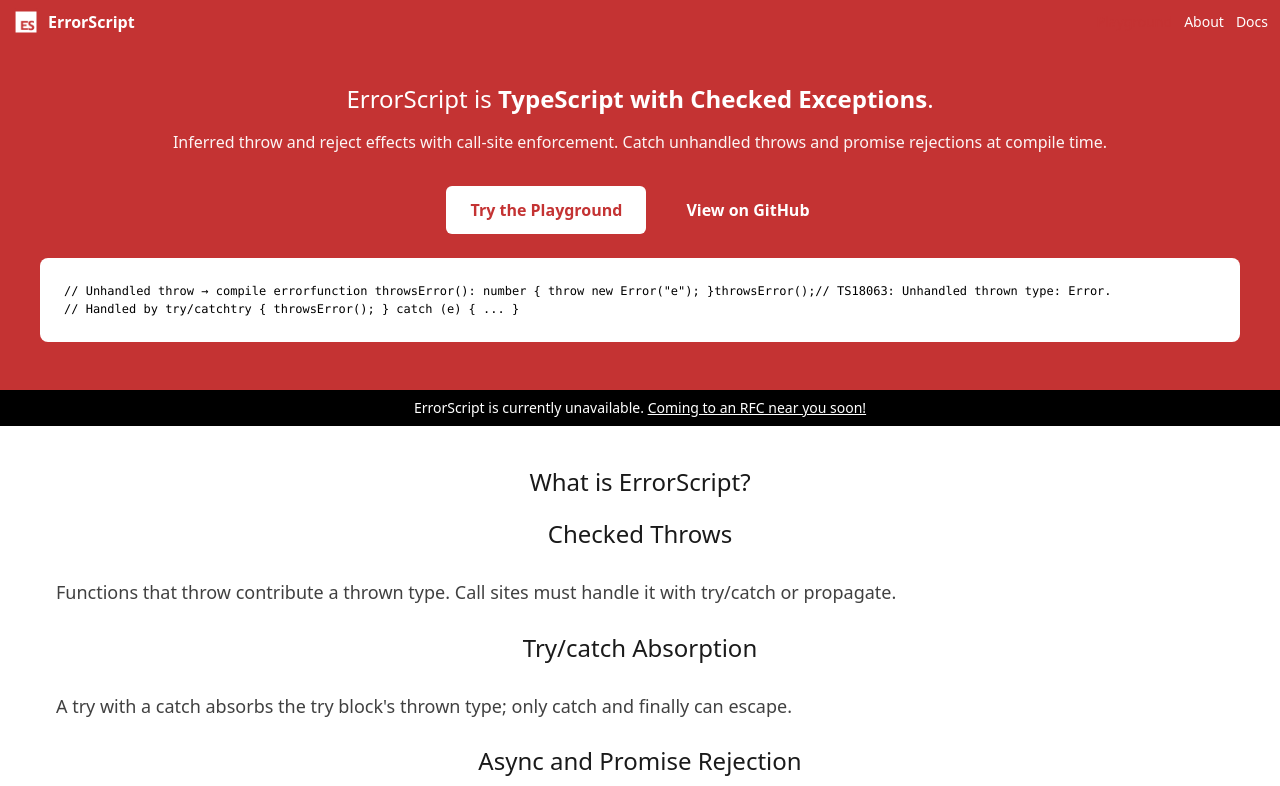
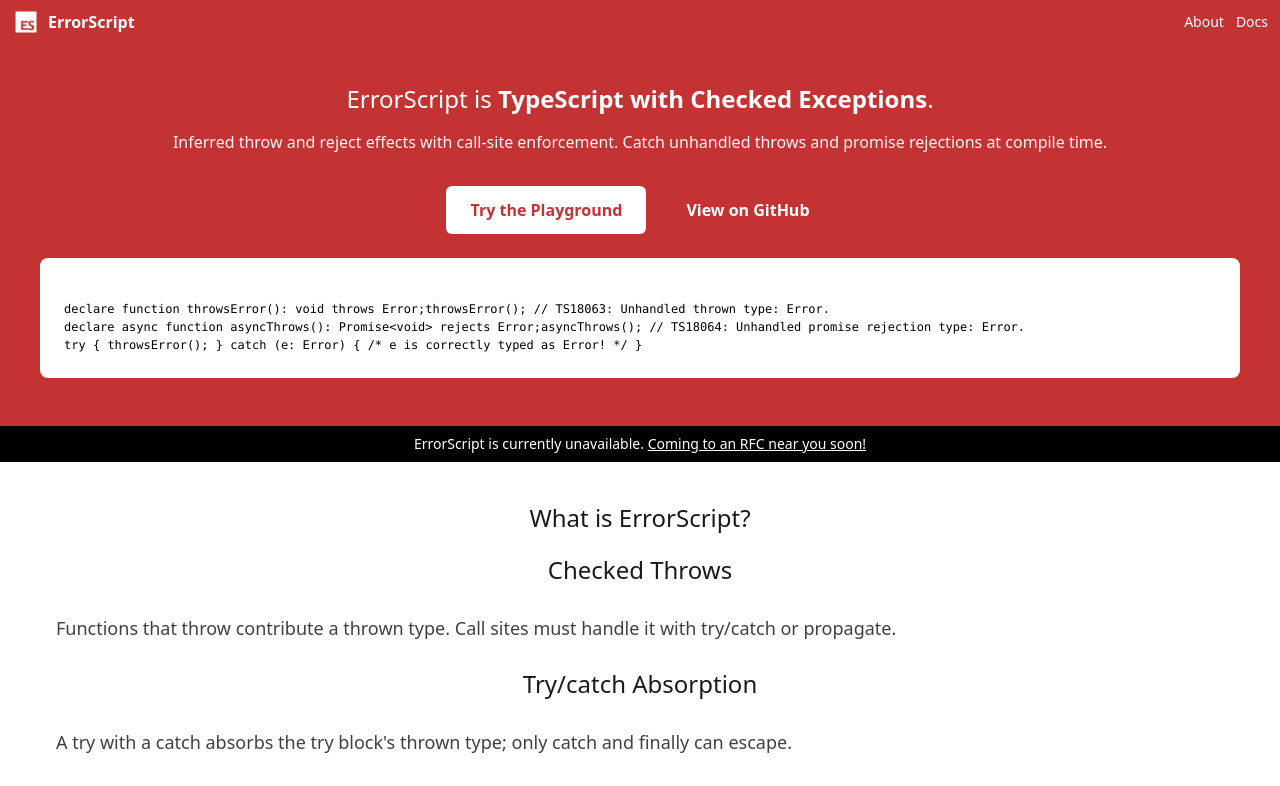
Before and after one commit to JamesDHW/ErrorScript-Playground, a React (Vite) app: page / in a window 1280 px wide. Shown: the top 786 px of the page. Built offline with nearby package versions, Linux system fonts and the light colour scheme.

Commit message:
feat: add better code example

```diff
--- a/src/pages/HomePage.tsx
+++ b/src/pages/HomePage.tsx
@@ -74,13 +74,42 @@
           </div>
           <div className="w-full min-w-0 md:flex-[1_1_400px]">
             <CodeBlock
-              code={`// Unhandled throw → compile error
-function throwsError(): number { throw new Error("e"); }
-throwsError();
-// TS18063: Unhandled thrown type: Error.
+              highlightPhrases={[
+                {
+                  text: 'throws Error;',
+                  style: { backgroundColor: 'rgba(0, 255, 0, 0.3)', color: 'blue', fontWeight: 'bold' },
+                },
+                {
+                  text: 'rejects Error;',
+                  style: { backgroundColor: 'rgba(0, 255, 0, 0.3)', color: 'blue', fontWeight: 'bold' },
+                },
+                {
+                  text: '\nthrowsError();',
+                  style: { textDecoration: 'underline', textDecorationStyle: 'wavy', fontWeight: 'bold' },
+                },
+                {
+                  text: '\nasyncThrows();',
+                  style: { textDecoration: 'underline', textDecorationStyle: 'wavy', fontWeight: 'bold' },
+                },
+                {
+                  text: '(e: Error)',
+                  style: { backgroundColor: 'rgba(0, 255, 0, 0.3)', color: 'blue', fontWeight: 'bold' },
+                },
+                {
+                  text: '/* e is correctly typed as Error! */',
+                  style: { backgroundColor: 'rgba(0, 255, 0, 0.3)', color: 'blue', fontWeight: 'bold' },
+                },
+              ]}
+              code={`
+declare function throwsError(): void throws Error;
+throwsError(); // TS18063: Unhandled thrown type: Error.
 
-// Handled by try/catch
-try { throwsError(); } catch (e) { ... }`}
+declare async function asyncThrows(): Promise<void> rejects Error;
+asyncThrows(); // TS18064: Unhandled promise rejection type: Error.
+
+try { throwsError(); }
+catch (e: Error) { /* e is correctly typed as Error! */ }
+`}
               preClassName={`${codeBlockPreClass} text-[0.75rem] p-4 md:text-[0.9rem] md:p-6`}
             />
           </div>
```
